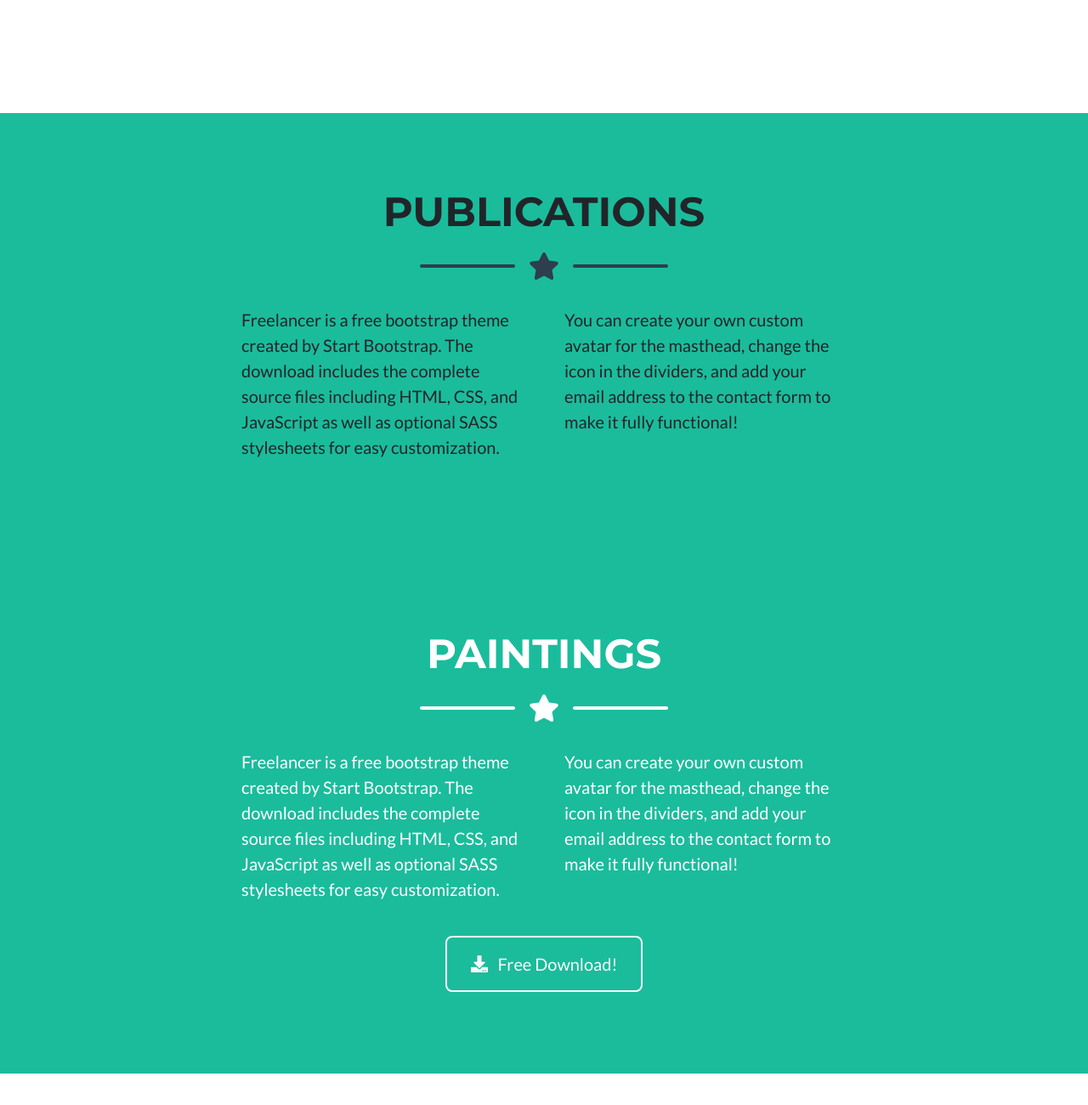
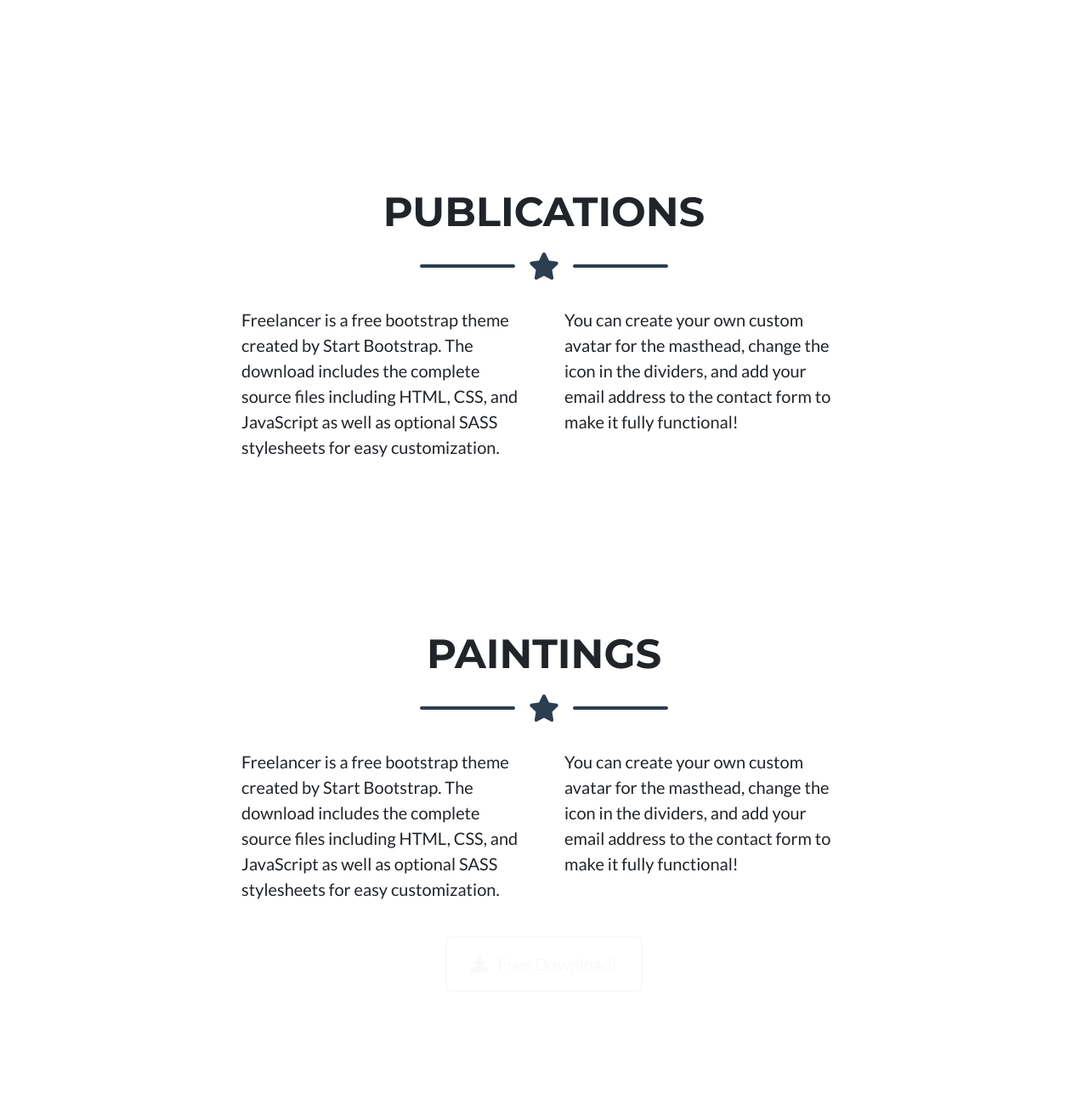
Before and after one commit to purvasingh96/purvasingh96.github.io, a website: page index.html in a window 1280 px wide. Shown: the part 2120-3420 px from the top of the page at 85% size. Drawn offline with nearby package versions, Linux system fonts and the light colour scheme.

Commit message:
master: version 3

```diff
--- a/index.html
+++ b/index.html
@@ -160,7 +160,7 @@
             </div>
         </section>
         <!-- Publications Section-->
-        <section class="page-section bg-primary mb-0" id="publications">
+        <section class="page-section" id="publications">
             <div class="container">
                 <!-- About Section Heading-->
                 <h2 class="page-section-heading text-center text-uppercase">Publications</h2>
@@ -179,12 +179,12 @@
         </section>
 
         <!-- Paintings Section-->
-        <section class="page-section bg-primary text-white mb-0" id="paintings">
+        <section class="page-section" id="paintings">
             <div class="container">
                 <!-- About Section Heading-->
-                <h2 class="page-section-heading text-center text-uppercase text-white">Paintings</h2>
+                <h2 class="page-section-heading text-center text-uppercase">Paintings</h2>
                 <!-- Icon Divider-->
-                <div class="divider-custom divider-light">
+                <div class="divider-custom">
                     <div class="divider-custom-line"></div>
                     <div class="divider-custom-icon"><i class="fas fa-star"></i></div>
                     <div class="divider-custom-line"></div>
```
